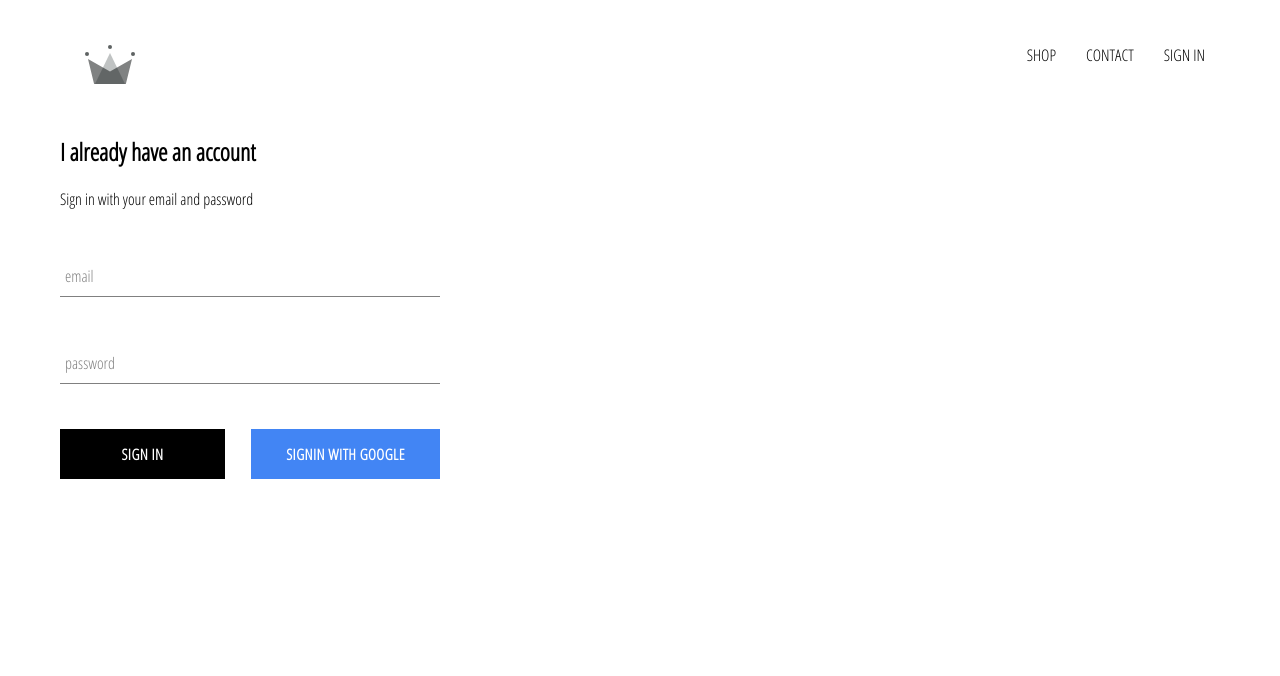
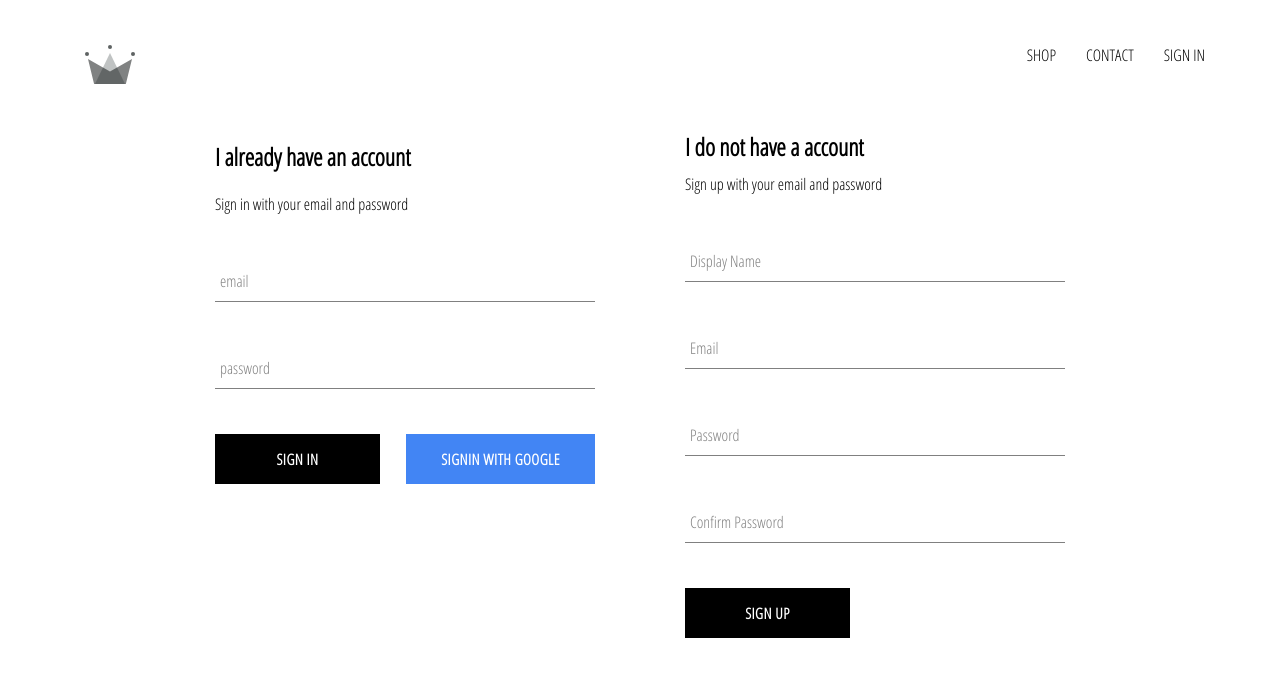
Before and after one commit to EvenJs/online-shopping, a React (Create React App) app: page /signin in a window 1280 px wide. Shown: the top 676 px of the page. Built offline with nearby package versions, Linux system fonts and the light colour scheme; no server answers.

Commit message:
implemented firebase utils, include ability to store authenticated users to firebase databse

```diff
--- a/src/App.js
+++ b/src/App.js
@@ -1,6 +1,6 @@
 import React from 'react';
 import { Switch, Route } from 'react-router-dom';
-import { auth } from './firebase/firebase.utils';
+import { auth, createUserProfileDocument } from './firebase/firebase.utils';
 
 import './App.css';
 
@@ -21,9 +21,26 @@
   unsubscribeFromAuth = null
 
   componentDidMount() {
-    auth.onAuthStateChanged(user => {
-      this.setState({ currentUser: user});
-    });
+    this.unsubscribeFromAuth = auth.onAuthStateChanged(async userAuth => {
+      if (userAuth) {
+        const userRef = await createUserProfileDocument(userAuth);
+
+        userRef.onSnapshot(snapShot => {
+          this.setState({
+            currentUser: {
+              id: snapShot.id,
+              ...snapShot.data()
+            }
+          });
+        });
+      }
+
+      this.setState({ currentUser: userAuth });
+    })
+  }
+
+  componentWillUnmount() {
+    this.unsubscribeFromAuth();
   }
 
   render() {
--- a/src/components/Header/Header.jsx
+++ b/src/components/Header/Header.jsx
@@ -17,8 +17,8 @@
         <Link className='option' to = '/shop'>CONTACT</Link>
         {
           currentUser ?
-          <div className='option' onClick={() => auth.signOut()}>SIGN OUT</div>
-          : <Link className='option' to='/signin'> SIGN IN</Link>
+          (<div className='option' onClick={() => auth.signOut()}>SIGN OUT</div>)
+          : (<Link className='option' to='/signin'> SIGN IN</Link> )
         }
       </div>
     </div>
--- /dev/null
+++ b/src/components/SignUp/SignUp.jsx
@@ -0,0 +1,98 @@
+import React from 'react';
+import FormInput from '../FormInput/FormInput';
+import CustomButton from '../CustomButton/CustomButton';
+import { auth, createUserProfileDocument } from '../../firebase/firebase.utils';
+
+import './signUp.scss';
+
+class SignUp extends React.Component {
+  constructor() {
+    super();
+
+    this.state = {
+      displayName: '',
+      email: '',
+      password: '',
+      confirmPassword: '',
+    }
+  }
+  handleSubmit = async (event) => {
+    event.preventDefault();
+
+    const { displayName, email, password, confirmPassword } = this.state;
+
+    if(password !== confirmPassword) {
+      alert("passwords don't match");
+      return;
+    }
+
+    try {
+      const { user } = await auth.createUserWithEmailAndPassword(email, password);
+
+      await createUserProfileDocument(user, { displayName });
+
+      this.setState({
+        displayName: '',
+        email: '',
+        password: '',
+        confirmPassword: '',
+      })
+    } catch (error) {
+      console.log(error);
+    }
+  };
+
+  handleChange = event => {
+    const { name, value } = event.target;
+
+    this.setState({ [name]: value });
+  }
+
+  render() {
+    const { displayName, email, password, confirmPassword } = this.state;
+
+    return (
+      <div className='signUp'>
+        <h2 className='title'>I do not have a account</h2>
+        <span>Sign up with your email and password</span>
+        <form className='signUpForm' onSubmit={this.handleSubmit}>
+          <FormInput
+            type='text'
+            name='displayName'
+            value = {displayName}
+            onChange={this.handleChange}
+            label='Display Name'
+            required
+          />
+          <FormInput
+            type='email'
+            name='email'
+            value = {email}
+            onChange={this.handleChange}
+            label='Email'
+            required
+          />
+          <FormInput
+            type='password'
+            name='password'
+            value = {password}
+            onChange={this.handleChange}
+            label='Password'
+            required
+          />
+           <FormInput
+            type='password'
+            name='confirmPassword'
+            value = {confirmPassword}
+            onChange={this.handleChange}
+            label='Confirm Password'
+            required
+          />
+          <CustomButton type='submit'>SIGN UP</CustomButton>
+        </form>
+      </div>
+    )
+  }
+}
+
+export default SignUp;
--- /dev/null
+++ b/src/components/SignUp/index.js
@@ -0,0 +1 @@
+export { default } from './SignUp';
--- /dev/null
+++ b/src/components/SignUp/signUp.scss
@@ -0,0 +1,9 @@
+.signUp {
+  display: flex;
+  flex-direction: column;
+  width: 380px;
+
+  .title {
+    margin: 10px 0;
+  }
+}
--- a/src/firebase/firebase.utils.js
+++ b/src/firebase/firebase.utils.js
@@ -12,6 +12,31 @@
   measurementId: "G-DJQ23686WN"
 };
 
+export const createUserProfileDocument = async (userAuth, additionalData) => {
+  if(!userAuth) return;
+
+  const userRef = firestore.doc(`users/${userAuth.uid}`);
+  const snapshot = await userRef.get();
+
+  if(!snapshot.exists) {
+    const { displayName, email } = userAuth;
+    const createdAt = new Date();
+
+    try {
+      await userRef.set({
+        displayName,
+        email,
+        createdAt,
+        ...additionalData
+      })
+    } catch (error) {
+      console.log('error creating user', error.message);
+    }
+  }
+  return userRef;
+}
+
+
 firebase.initializeApp(config);
 
 export const auth = firebase.auth();
--- a/src/pages/SignInAndSignUp/SignInAndSignUp.jsx
+++ b/src/pages/SignInAndSignUp/SignInAndSignUp.jsx
@@ -2,10 +2,12 @@
 
 import './signInAndSignUp.scss';
 import SignIn from '../../components/SignIn';
+import SignUp from '../../components/SignUp/SignUp';
 
 const SignInAndSignUpPage = () => (
-  <div>
+  <div className='signInAndSignUp'>
     <SignIn />
+    <SignUp />
   </div>
 );
 
--- a/src/pages/SignInAndSignUp/signInAndSignUp.scss
+++ b/src/pages/SignInAndSignUp/signInAndSignUp.scss
@@ -0,0 +1,6 @@
+.signInAndSignUp {
+  width: 850px;
+  display: flex;
+  justify-content: space-between;
+  margin: 30px auto;
+}
```
